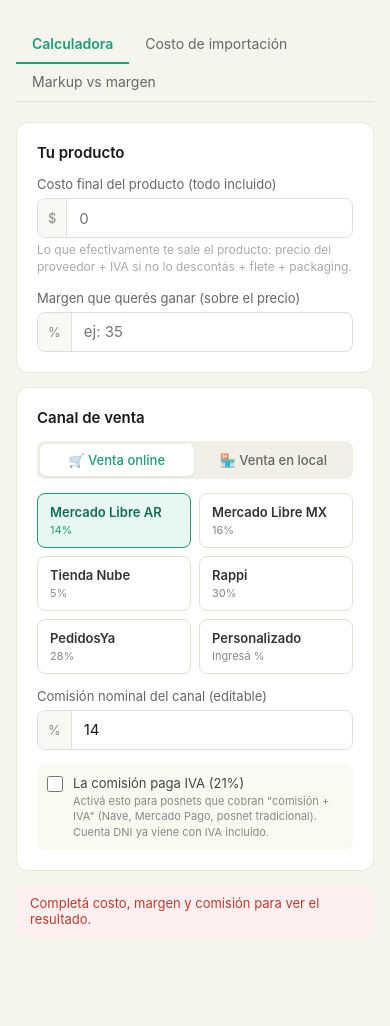
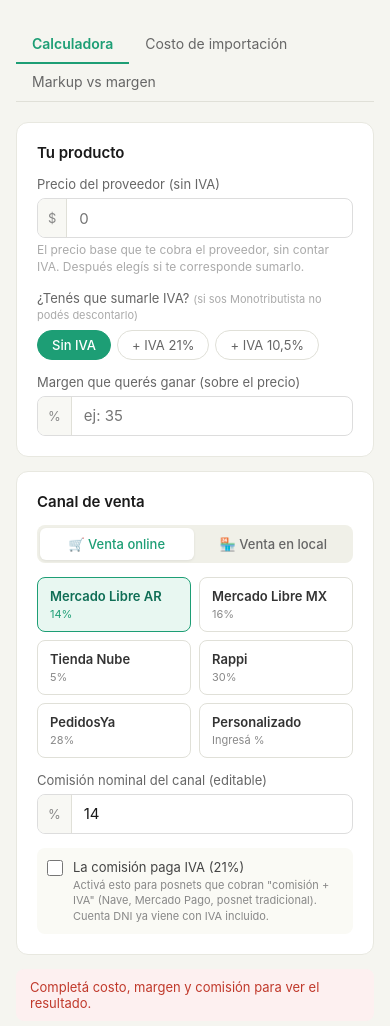
Before and after one commit to operonhub/costito, a plain HTML site: page index.html in a window 390 px wide. Shown: the part 74-1100 px from the top of the page. Before the commit the page ends 1035 px from the top, so only its background shows below. Drawn offline with Linux system fonts and the light colour scheme.

Commit message:
feat: agregar IVA 21% y 10,5% sobre el costo del producto

```diff
--- a/index.html
+++ b/index.html
@@ -65,6 +65,10 @@
   .check-label{font-size:13px;color:#444;line-height:1.4;cursor:pointer}
   .check-label small{color:#888;display:block;margin-top:2px;font-size:11px}
 
+  .iva-opts{display:flex;gap:6px;flex-wrap:wrap;margin-top:8px}
+  .iva-opt{padding:6px 14px;border:1px solid #e0e0d8;border-radius:20px;background:#fff;cursor:pointer;font-size:13px;color:#666;font-family:inherit;transition:all 0.15s}
+  .iva-opt:hover{border-color:#5DCAA5}
+  .iva-opt.active{background:#1D9E75;border-color:#1D9E75;color:#fff;font-weight:500}
   .error-msg{font-size:13px;color:#c0392b;margin-top:10px;padding:10px 14px;background:#fdf0f0;border-radius:8px;display:none}
 
   .markup-table{width:100%;font-size:13px;border-collapse:collapse}
@@ -126,9 +130,17 @@
     <div class="card">
       <div class="section-title">Tu producto</div>
       <div class="field-row">
-        <label class="field-label">Costo final del producto (todo incluido)</label>
+        <label class="field-label">Precio del proveedor (sin IVA)</label>
         <div class="input-wrap"><span class="input-prefix">$</span><input type="number" id="costo" placeholder="0" oninput="calcular()"></div>
-        <div class="field-hint">Lo que efectivamente te sale el producto: precio del proveedor + IVA si no lo descontás + flete + packaging.</div>
+        <div class="field-hint">El precio base que te cobra el proveedor, sin contar IVA. Después elegís si te corresponde sumarlo.</div>
+      </div>
+      <div class="field-row">
+        <label class="field-label">¿Tenés que sumarle IVA? <span style="font-size:11px;color:#aaa;font-weight:400">(si sos Monotributista no podés descontarlo)</span></label>
+        <div class="iva-opts">
+          <button class="iva-opt active" id="iva-no" onclick="setIvaCosto('no')">Sin IVA</button>
+          <button class="iva-opt" id="iva-21" onclick="setIvaCosto('21')">+ IVA 21%</button>
+          <button class="iva-opt" id="iva-105" onclick="setIvaCosto('105')">+ IVA 10,5%</button>
+        </div>
       </div>
       <div class="field-row">
         <label class="field-label">Margen que querés ganar (sobre el precio)</label>
@@ -164,7 +176,9 @@
 
     <div id="resultados" style="display:none">
       <div class="results">
-        <div class="result-row"><span class="result-label">Costo del producto</span><span class="result-val" id="r-costo">—</span></div>
+        <div class="result-row"><span class="result-label">Precio del proveedor</span><span class="result-val" id="r-costo">—</span></div>
+        <div class="result-row" id="r-iva-row" style="display:none"><span class="result-label" id="r-iva-label">IVA sobre el costo</span><span class="result-val" id="r-iva-monto" style="color:#c0392b">—</span></div>
+        <div class="result-row" id="r-costo-total-row" style="display:none"><span class="result-label" style="font-weight:600">Costo real (con IVA)</span><span class="result-val" id="r-costo-total" style="font-weight:600">—</span></div>
         <div class="result-row"><span class="result-label">Comisión nominal</span><span class="result-val" id="r-com-nom">—</span></div>
         <div class="result-row" id="r-com-efe-row"><span class="result-label">Comisión efectiva (+ IVA)</span><span class="result-val" id="r-com-efe">—</span></div>
         <div class="result-row"><span class="result-label">Lo que se queda la plataforma</span><span class="result-val" id="r-com-monto">—</span></div>
@@ -383,6 +397,13 @@ const CANALES = {
 let modalidad = 'online';
 let selectedCanal = null;
 let selectedSub = null;
+let ivaCosto = 'no';
+
+function setIvaCosto(v){
+  ivaCosto = v;
+  ['no','21','105'].forEach(x => document.getElementById('iva-'+x).classList.toggle('active', x === v));
+  calcular();
+}
 
 let impItems = [
   {id:1, label:'Flete internacional', tipo:'pct', valor:8},
@@ -473,19 +494,23 @@ function selectSub(subId){
 }
 
 function calcular(){
-  const costo = parseFloat(document.getElementById('costo').value);
+  const costoBase = parseFloat(document.getElementById('costo').value);
   const margen = parseFloat(document.getElementById('margen').value) / 100;
   const comNominal = parseFloat(document.getElementById('comision').value) / 100;
   const comIva = document.getElementById('comIva').checked;
   const err = document.getElementById('error-calc');
   const res = document.getElementById('resultados');
 
-  if(isNaN(costo) || isNaN(margen) || isNaN(comNominal) || costo <= 0){
+  if(isNaN(costoBase) || isNaN(margen) || isNaN(comNominal) || costoBase <= 0){
     err.style.display = 'block';
     err.textContent = 'Completá costo, margen y comisión para ver el resultado.';
     res.style.display = 'none';
     return;
   }
+
+  const ivaRate = ivaCosto === '21' ? 0.21 : ivaCosto === '105' ? 0.105 : 0;
+  const ivaMontoBase = costoBase * ivaRate;
+  const costo = costoBase + ivaMontoBase;
 
   const comEfectiva = comIva ? comNominal * 1.21 : comNominal;
   const divisor = 1 - comEfectiva - margen;
@@ -502,7 +527,19 @@ function calcular(){
   const comisionMonto = precio * comEfectiva;
   const ganancia = precio - costo - comisionMonto;
 
-  document.getElementById('r-costo').textContent = fmt(costo);
+  document.getElementById('r-costo').textContent = fmt(costoBase);
+  const ivaRow = document.getElementById('r-iva-row');
+  const costoTotalRow = document.getElementById('r-costo-total-row');
+  if(ivaRate > 0){
+    document.getElementById('r-iva-label').textContent = 'IVA ' + (ivaCosto === '21' ? '21%' : '10,5%') + ' sobre el costo';
+    document.getElementById('r-iva-monto').textContent = '+' + fmt(ivaMontoBase);
+    document.getElementById('r-costo-total').textContent = fmt(costo);
+    ivaRow.style.display = 'flex';
+    costoTotalRow.style.display = 'flex';
+  } else {
+    ivaRow.style.display = 'none';
+    costoTotalRow.style.display = 'none';
+  }
   document.getElementById('r-com-nom').textContent = pct(comNominal * 100);
 
   const efeRow = document.getElementById('r-com-efe-row');
```
